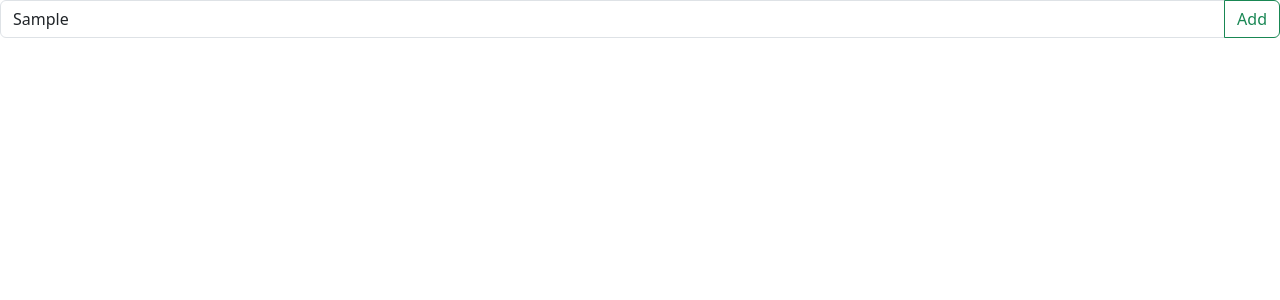
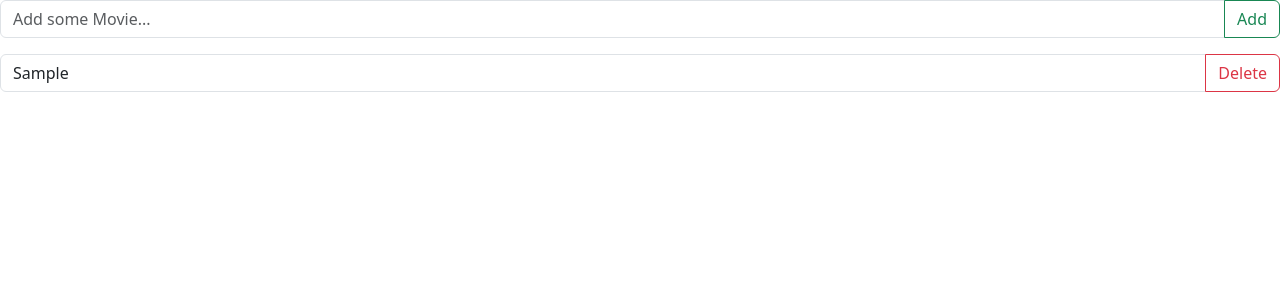
Before and after one commit to limbonalim/Home-Work-59, a React (Vite) app: page / in a window 1280 px wide. Both pictures are taken after typing "Sample" into the empty fields and a click on the button "Add". Shown: the top 300 px of the page. Built offline with nearby package versions, Linux system fonts and the light colour scheme.

Commit message:
add delete and change in MovieItem component

```diff
--- a/src/components/Movies/MovieForm.tsx
+++ b/src/components/Movies/MovieForm.tsx
@@ -2,6 +2,7 @@ import React, {useState} from 'react';
 
 const MovieForm = ({onSubmit}) => {
   const [movie, setMovie] = useState<string>();
+  console.log('[MovieForm] change');
 
   const changeMovie = (event: React.ChangeEvent<HTMLInputElement>) => {
     setMovie(prevState => event.target.value);
@@ -9,7 +10,8 @@ const MovieForm = ({onSubmit}) => {
 
   const onFormSubmit = (event: React.FormEvent) => {
     event.preventDefault();
-    onSubmit(movie)
+    onSubmit(movie);
+    event.target[0].value = '';
   };
 
   return (
@@ -18,6 +20,7 @@ const MovieForm = ({onSubmit}) => {
         <input
           onChange={changeMovie}
           type="text"
+          name="name"
           className="form-control"
           placeholder="Add some Movie..."
           aria-label="Add Movie"
--- a/src/components/Movies/MovieItem.tsx
+++ b/src/components/Movies/MovieItem.tsx
@@ -1,15 +1,38 @@
-import React from 'react';
+import React, {useState} from 'react';
 
 interface Props {
+  id: number;
   name: string;
-  onDelete: () => void;
+  onDelete: (name: string, id: number) => void;
+  onChange: (id: number, newName: string) => void;
 }
 
-const MovieItem: React.FC<Props> = ({name, onDelete}) => {
+const MovieItem: React.FC<Props> = ({id, name, onDelete, onChange}) => {
+  const [currentName, setCurrentName] = useState<string>(name);
+  console.log('[MovieItem] change');
+
+  const onNameChange = (event: React.ChangeEvent<HTMLInputElement>) => {
+    setCurrentName(event.target.value);
+    onChange(id, event.target.value);
+  };
+
   return (
     <div className="input-group mb-3">
-      {/*<input value={name} type="text" className="form-control" aria-label="Movie' name" aria-describedby="button"/>*/}
-        <button className="btn btn-outline-danger" type="button" id="button">Delete</button>
+      <input
+        onChange={onNameChange}
+        value={currentName}
+        type="text"
+        className="form-control"
+        aria-label="Movie' name"
+        aria-describedby="button"
+      />
+      <button
+        onClick={() => onDelete(name, id)}
+        className="btn btn-outline-danger"
+        type="button"
+        id="button"
+      >Delete
+      </button>
     </div>
   );
 };
--- a/src/components/Movies/Movies.tsx
+++ b/src/components/Movies/Movies.tsx
@@ -9,21 +9,47 @@ interface Movie {
 
 const Movies = () => {
   const [movies, setMovies] = useState<Movie[]>([]);
+  console.log('[Movies] change');
 
-  const onSubmit = (name) => {
-    const movie:Movie = {
+  const onSubmit = (name: string) => {
+    const movie: Movie = {
       id: Math.random(),
       name: name,
     };
     setMovies(prevState => [...prevState, movie]);
   };
 
+  const onDelete = (name: string, id: number) => {
+    setMovies(prevState => prevState.filter((movie) => {
+      return !(movie.name === name && movie.id === id);
+    }));
+  };
+
+  const onChange = (id, newName) => {
+    setMovies(prevState => prevState.map((movie) => {
+      if (movie.id === id) {
+        movie.name = newName;
+      }
+      return movie;
+    }));
+  };
+
+  const listOfMovie = movies.map((movie) =>
+    <MovieItem
+      key={movie.id}
+      id={movie.id}
+      name={movie.name}
+      onDelete={onDelete}
+      onChange={onChange}
+    />
+  );
+
+
   return (
     <div>
       <MovieForm onSubmit={onSubmit}/>
       <div>
-        {/*<MovieItem name="First Item"/>*/}
-        {/*<MovieItem name="Second Item"/>*/}
+        {listOfMovie}
       </div>
     </div>
   );
```
